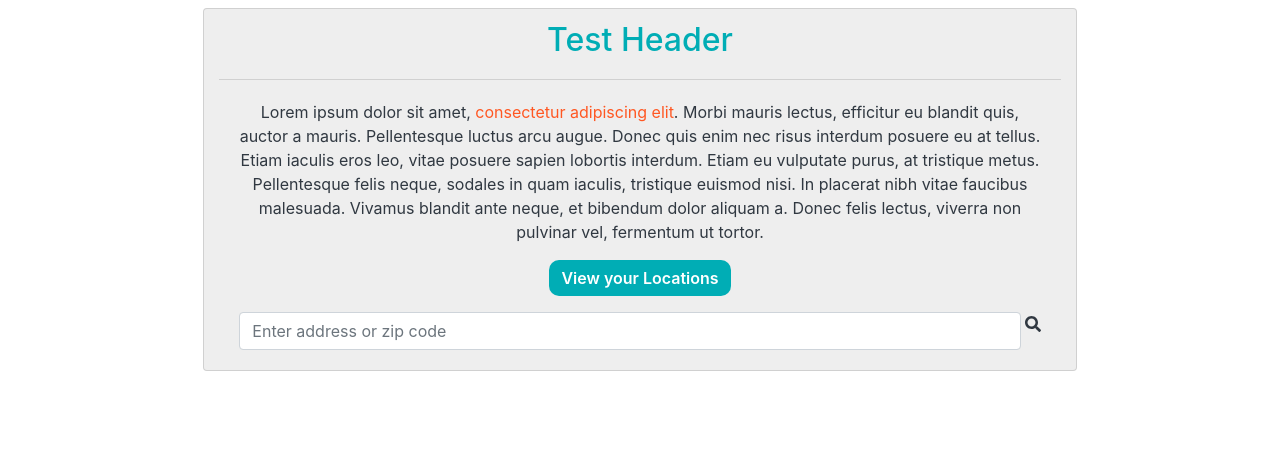
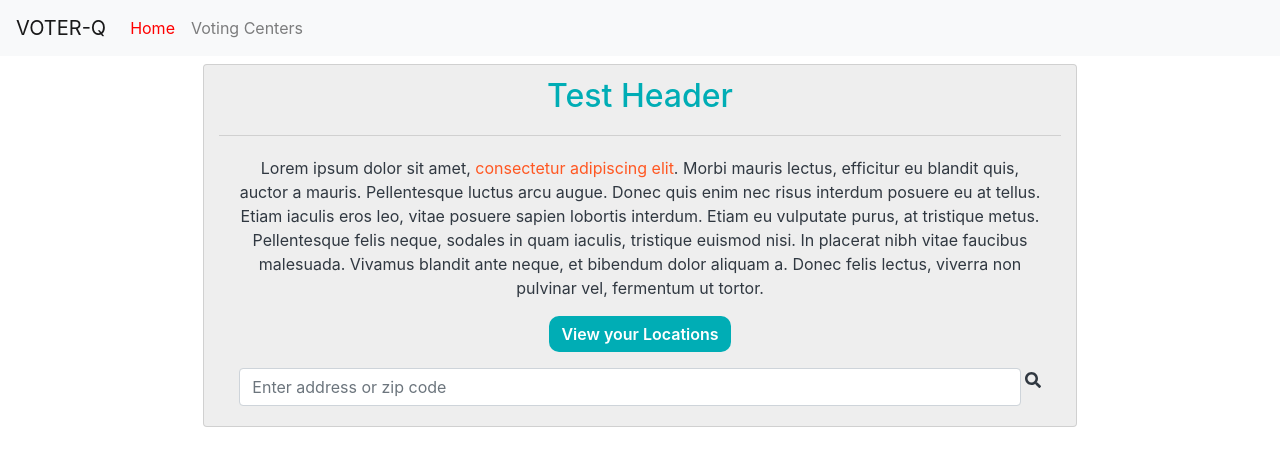
Before and after one commit to QueueTheVote/Vote-Q-FE, a React (Create React App) app: page / in a window 1280 px wide. Shown: the top 466 px of the page. Built offline with nearby package versions, Linux system fonts and the light colour scheme.

Commit message:
[feat] Add Navbar and routes between links

```diff
--- a/src/components/app/App.js
+++ b/src/components/app/App.js
@@ -1,9 +1,10 @@
 import "../../styles/App.scss";
 import CenterContainer from "../votingcenter/CenterContainer";
-import { Route } from "react-router-dom";
+import { Route, Redirect } from "react-router-dom";
 import React, { createContext, useReducer } from "react";
 import "../../styles/App.scss";
 import Home from "../home/Home";
+import NavigationBar from "../navbar/NavigationBar";
 
 const initialState = {
   address: null,
@@ -27,11 +28,10 @@ function App() {
   return (
     <div className="App">
       <AppContext.Provider value={{ state, dispatch }}>
-        <Route exact path="/">
-         <Home />
-        </Route>
+        <Route path="/" component={NavigationBar} />
+        <Route exact path="/" component={Home} />
         <Route exact path="/voting-centers">
-          <CenterContainer />
+          {state.address ? <CenterContainer /> : <Redirect to="/" />}
         </Route>
       </AppContext.Provider>
     </div>
--- /dev/null
+++ b/src/components/navbar/NavigationBar.js
@@ -0,0 +1,36 @@
+import React from "react";
+import { NavLink } from "react-router-dom";
+import { Navbar, Nav } from "react-bootstrap";
+
+export default function NavigationBar({match,location}) {
+  return (
+    <div>
+      <div className="row">
+        <div className="col-md-12">
+            <Navbar bg="light" variant="light" expand="lg" sticky="top">
+              <Navbar.Brand>VOTER-Q</Navbar.Brand>
+              <Navbar.Toggle aria-controls="basic-navbar-nav" />
+              <Navbar.Collapse id="basic-navbar-nav">
+                <Nav>
+                  <NavLink exact to="/"
+                    activeClassName="active"
+                    className ="nav-link"
+                    isActive={() => location.pathname==='/'}
+                  >
+                    Home
+                  </NavLink>
+                  <NavLink  to="/voting-centers"
+                    activeClassName="active"
+                    className ="nav-link"
+                    isActive={() => location.pathname==='/voting-centers'}
+                  >
+                    Voting Centers
+                  </NavLink>
+                </Nav>
+              </Navbar.Collapse>
+            </Navbar>
+        </div>
+      </div>
+    </div>
+  );
+}
--- a/src/components/votingcenter/CenterContainer.js
+++ b/src/components/votingcenter/CenterContainer.js
@@ -2,6 +2,7 @@ import React, { useState, useEffect, useContext } from "react";
 import { AppContext } from "../app/App";
 import CenterList from "./CenterList";
 import CivicDataService from "../../api/CivicDataService";
+import { BrowserRouter as Router, NavLink,Link } from "react-router-dom";
 
 function CenterContainer() {
   const { state, dispatch } = useContext(AppContext);
--- a/src/styles/App.scss
+++ b/src/styles/App.scss
@@ -34,3 +34,7 @@ $votePurple:#725CFF;
 .border-bg-vote{
   border-color: $votePurple;
 }
+
+.active{
+  color:red!important;
+}
```
Also changed, not shown: src/components/navbar/Nav.js (deleted), 2 other files (tests, documents, lock files or other folders).
